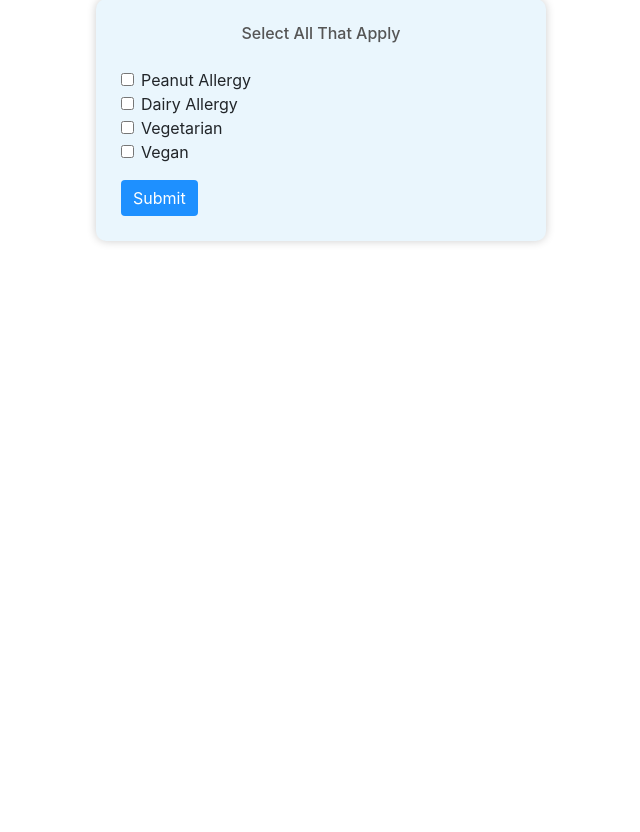
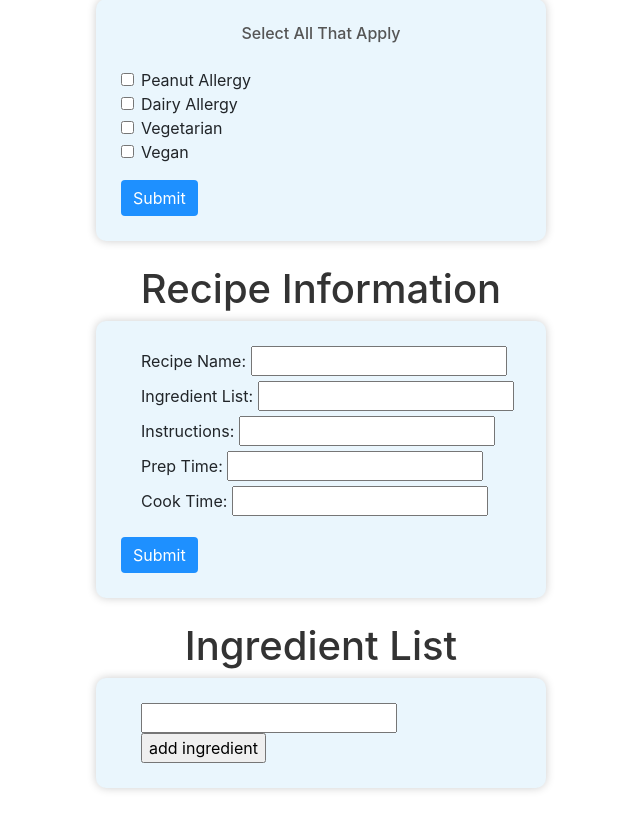
Before and after one commit to knight-jsol/MealPlannerApp, a Django app: page /create_recipe in a window 1280 px wide. Shown: the part 125-957 px from the top of the page, without its empty margins (319-959 px from the left). Before the commit the page ends 369 px from the top, so only its background shows below. Run offline with Django 4.2, Linux system fonts and the light colour scheme; some libraries are stand-ins or nearby versions.

Commit message:
created new fields for create recipe page

```diff
--- a/webpage/templates/create_recipe.html
+++ b/webpage/templates/create_recipe.html
@@ -36,15 +36,106 @@
             <label class="form-check-label" for="vegan">Vegan</label>
         </div>
 
+         <!-- Submit Button -->
+        <button type="submit" class="btn btn-primary mt-3">Submit</button>
+
+        </form>
+<br />
+
+    <h1 class="center-text">Recipe Information </h1>
+
+    <form>
+
+        <div class="form-check">
+            <label class="form-text-label" for="recipeName">Recipe Name:</label>
+            <input class="form-text-input" type="text" name="recipeName" id="recipeName">
+        </div>
+
+        <div class="form-check">
+            <label class="form-text-label" for="ingredientList">Ingredient List:</label>
+            <input class="form-text-input" type="text" name="ingredientList" id="ingredientList">
+        </div>
+
+        <div class="form-check">
+            <label class="form-text-label" for="instructions">Instructions:</label>
+            <input class="form-text-input" type="text" name="instructions" id="instructions">
+        </div>
+
+        <div class="form-check">
+            <label class="form-text-label" for="prepTime">Prep Time:</label>
+            <input class="form-text-input" type="text" name="prepTime" id="prepTime">
+        </div>
+
+        <div class="form-check">
+            <label class="form-text-label" for="cookTime">Cook Time:</label>
+            <input class="form-text-input" type="text" name="cookTime" id="cookTime">
+        </div>
+
         <!-- Submit Button -->
         <button type="submit" class="btn btn-primary mt-3">Submit</button>
     </form>
+<br />
+
+    <h1 class="center-text">Ingredient List </h1>
+   <form>
+       <div class="form-check">
+           <input class="form-text-input" type="text" name="baseIng" id="baseIng">
+           <div id="ing1"></div>
+           <input type="button" id="btn1" onclick="addIng1();" value="add ingredient" />
+           <div id="ing2"></div>
+           <input type="button" id="btn2" onclick="addIng2();" style="display: none;" value="add ingredient" />
+           <div id="ing3"></div>
+           <input type="button" id="btn3" onclick="addIng3();" style="display: none;" value="add ingredient" />
+           <div id="ing4"></div>
+           <input type="button" id="btn4" onclick="addIng4();" style="display: none;" value="add ingredient" />
+           <div id="ing5"></div>
+           <input type="button" id="btn5" onclick="addIng5();" style="display: none;" value="add ingredient" />
+       </div>
+   </form>
+    <br />
+
 </div>
 
 <!-- Bootstrap JS (optional) -->
 <script src="https://ajax.googleapis.com/ajax/libs/jquery/3.5.1/jquery.min.js"></script>
 <script src="https://cdnjs.cloudflare.com/ajax/libs/popper.js/1.16.0/umd/popper.min.js"></script>
 <script src="https://maxcdn.bootstrapcdn.com/bootstrap/4.5.2/js/bootstrap.min.js"></script>
+<script type="text/javascript">
+function addIng1()
+        {
+            document.getElementById("btn1").style.display="none";
+            document.getElementById("btn2").style.display="initial";
+            var div1=document.getElementById("ing1");
+            div1.innerHTML="<input type='text'/>";
+        }
+function addIng2()
+        {
+            document.getElementById("btn2").style.display="none";
+            document.getElementById("btn3").style.display="initial";
+            var div1=document.getElementById("ing2");
+            div1.innerHTML="<input type='text'/>";
+        }
+function addIng3()
+        {
+            document.getElementById("btn3").style.display="none";
+            document.getElementById("btn4").style.display="initial";
+            var div1=document.getElementById("ing3");
+            div1.innerHTML="<input type='text'/>";
+        }
+function addIng4()
+        {
+            document.getElementById("btn4").style.display="none";
+            document.getElementById("btn5").style.display="initial";
+            var div1=document.getElementById("ing4");
+            div1.innerHTML="<input type='text'/>";
+        }
+function addIng5()
+        {
+            document.getElementById("btn5").style.display="none";
+            var div1=document.getElementById("ing5");
+            div1.innerHTML="<input type='text'/>";
+        }
+ </script>
 </body>
 </html>
 {% endblock %}
```
